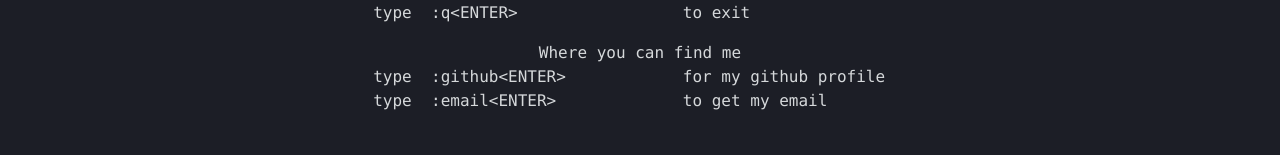
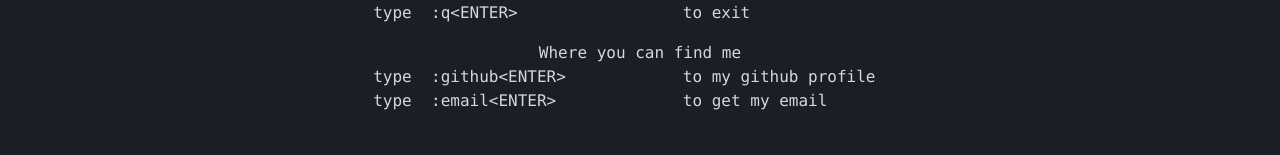
Before and after one commit to buschco/colin.busch.dev, a Next.js app: page / in a window 1280 px wide. Shown: the part 411-566 px from the top of the page. Built offline with nearby package versions, Linux system fonts and the light colour scheme.

Commit message:
fix typo

```diff
--- a/app/page.tsx
+++ b/app/page.tsx
@@ -60,7 +60,7 @@ export default function Home2() {
 
         <div className="flex flex-col self-stretch mb-12">
           <Row title="github" href="https://github.com/buschco">
-            for my github profile
+            to my github profile
           </Row>
           <Row title="email" href="mailto:colin@busch.dev">
             to get my email
```
